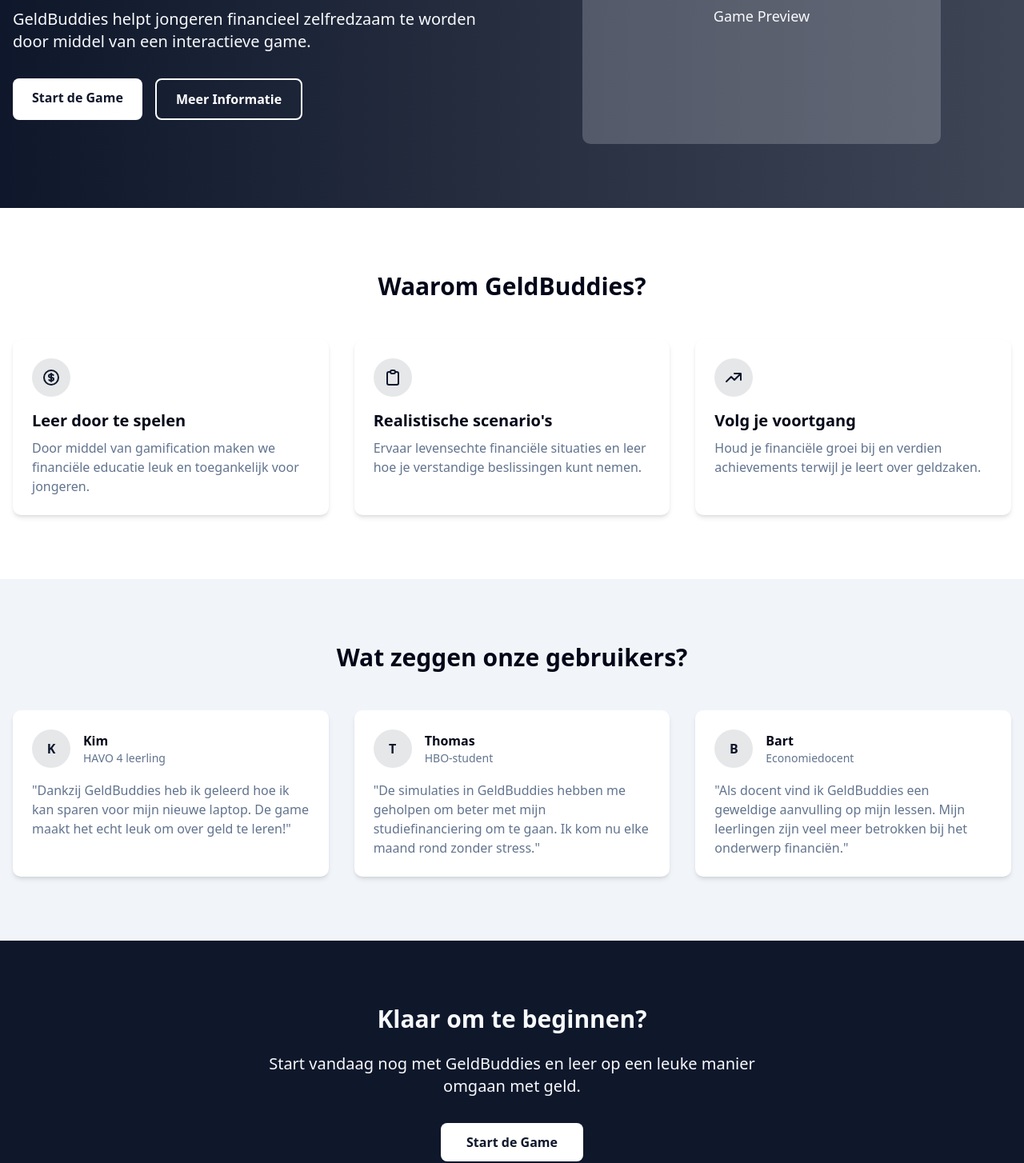
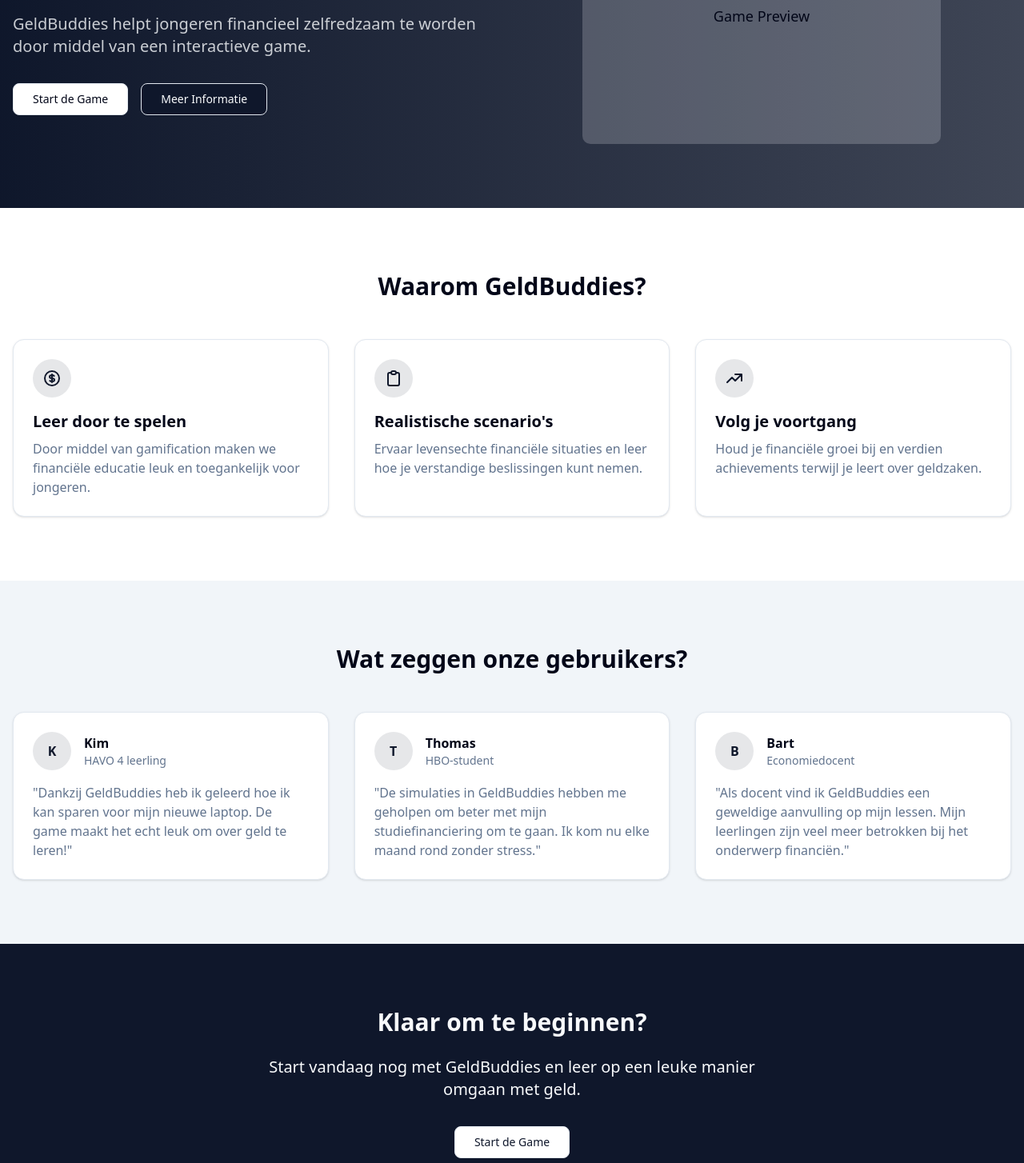
Before and after one commit to geldbuddies/geldbuddies, a Next.js app: page / in a window 1280 px wide. Shown: the part 276-1730 px from the top of the page at 80% size. Built offline with nearby package versions, Linux system fonts and the light colour scheme.

Commit message:
refactor: use shadcn Button and Card components

```diff
--- a/src/app/(website)/(home)/page.tsx
+++ b/src/app/(website)/(home)/page.tsx
@@ -1,33 +1,29 @@
+import { Button } from '@/components/ui/button';
+import { Card, CardContent, CardDescription, CardHeader, CardTitle } from '@/components/ui/card';
 import Link from 'next/link';
 
 export default function HomePage() {
   return (
     <div className="flex flex-col">
       {/* Hero Section */}
-      <section className="bg-gradient-to-r from-primary to-primary/80 text-primary-foreground py-20">
+      <section className="bg-gradient-to-r from-primary to-primary/80 py-20">
         <div className="container mx-auto px-4">
           <div className="flex flex-col md:flex-row items-center">
             <div className="md:w-1/2 mb-10 md:mb-0">
-              <h1 className="text-4xl md:text-5xl font-bold mb-6">
+              <h1 className="text-4xl text-primary-foreground md:text-5xl font-bold mb-6">
                 Leer slim omgaan met geld op een leuke manier
               </h1>
-              <p className="text-xl mb-8">
+              <p className="text-xl text-primary-foreground/80 mb-8">
                 GeldBuddies helpt jongeren financieel zelfredzaam te worden door middel van een
                 interactieve game.
               </p>
               <div className="flex flex-col sm:flex-row gap-4">
-                <Link
-                  href="/game"
-                  className="bg-background text-primary hover:bg-background/90 font-bold py-3 px-6 rounded-md text-center"
-                >
-                  Start de Game
-                </Link>
-                <Link
-                  href="/about"
-                  className="bg-transparent border-2 border-background text-background hover:bg-primary-foreground/10 font-bold py-3 px-6 rounded-md text-center"
-                >
-                  Meer Informatie
-                </Link>
+                <Button asChild variant="outline" size="lg">
+                  <Link href="/game">Start de Game</Link>
+                </Button>
+                <Button asChild variant="default" size="lg" className="border border-input">
+                  <Link href="/about">Meer Informatie</Link>
+                </Button>
               </div>
             </div>
             <div className="md:w-1/2 flex justify-center">
@@ -46,7 +42,8 @@
           <h2 className="text-3xl font-bold text-center mb-12">Waarom GeldBuddies?</h2>
 
           <div className="grid grid-cols-1 md:grid-cols-3 gap-8">
-            <div className="bg-card dark:bg-card p-6 rounded-lg shadow-md">
+            <Card className="p-0">
+              <CardContent className="p-6">
                 <div className="w-12 h-12 bg-primary/10 dark:bg-primary/20 rounded-full flex items-center justify-center mb-4">
                   <svg
                     xmlns="http://www.w3.org/2000/svg"
@@ -63,14 +60,16 @@
                     />
                   </svg>
                 </div>
-              <h3 className="text-xl font-bold mb-2">Leer door te spelen</h3>
-              <p className="text-muted-foreground dark:text-muted-foreground">
-                Door middel van gamification maken we financiële educatie leuk en toegankelijk voor
-                jongeren.
-              </p>
-            </div>
+                <CardTitle className="text-xl mb-2">Leer door te spelen</CardTitle>
+                <CardDescription className="text-base">
+                  Door middel van gamification maken we financiële educatie leuk en toegankelijk
+                  voor jongeren.
+                </CardDescription>
+              </CardContent>
+            </Card>
 
-            <div className="bg-card dark:bg-card p-6 rounded-lg shadow-md">
+            <Card className="p-0">
+              <CardContent className="p-6">
                 <div className="w-12 h-12 bg-primary/10 dark:bg-primary/20 rounded-full flex items-center justify-center mb-4">
                   <svg
                     xmlns="http://www.w3.org/2000/svg"
@@ -87,14 +86,16 @@
                     />
                   </svg>
                 </div>
-              <h3 className="text-xl font-bold mb-2">Realistische scenario's</h3>
-              <p className="text-muted-foreground dark:text-muted-foreground">
-                Ervaar levensechte financiële situaties en leer hoe je verstandige beslissingen kunt
-                nemen.
-              </p>
-            </div>
+                <CardTitle className="text-xl mb-2">Realistische scenario's</CardTitle>
+                <CardDescription className="text-base">
+                  Ervaar levensechte financiële situaties en leer hoe je verstandige beslissingen
+                  kunt nemen.
+                </CardDescription>
+              </CardContent>
+            </Card>
 
-            <div className="bg-card dark:bg-card p-6 rounded-lg shadow-md">
+            <Card className="p-0">
+              <CardContent className="p-6">
                 <div className="w-12 h-12 bg-primary/10 dark:bg-primary/20 rounded-full flex items-center justify-center mb-4">
                   <svg
                     xmlns="http://www.w3.org/2000/svg"
@@ -111,12 +112,13 @@
                     />
                   </svg>
                 </div>
-              <h3 className="text-xl font-bold mb-2">Volg je voortgang</h3>
-              <p className="text-muted-foreground dark:text-muted-foreground">
+                <CardTitle className="text-xl mb-2">Volg je voortgang</CardTitle>
+                <CardDescription className="text-base">
                   Houd je financiële groei bij en verdien achievements terwijl je leert over
                   geldzaken.
-              </p>
-            </div>
+                </CardDescription>
+              </CardContent>
+            </Card>
           </div>
         </div>
       </section>
@@ -127,59 +129,59 @@
           <h2 className="text-3xl font-bold text-center mb-12">Wat zeggen onze gebruikers?</h2>
 
           <div className="grid grid-cols-1 md:grid-cols-2 lg:grid-cols-3 gap-8">
-            <div className="bg-card dark:bg-card p-6 rounded-lg shadow-md">
+            <Card className="p-0">
+              <CardContent className="p-6">
                 <div className="flex items-center mb-4">
                   <div className="w-12 h-12 bg-primary/10 dark:bg-primary/20 rounded-full flex items-center justify-center mr-4">
                     <span className="text-primary dark:text-primary font-bold">K</span>
                   </div>
                   <div>
-                  <h4 className="font-bold">Kim</h4>
-                  <p className="text-muted-foreground dark:text-muted-foreground text-sm">
-                    HAVO 4 leerling
-                  </p>
+                    <CardTitle className="text-base">Kim</CardTitle>
+                    <CardDescription className="text-sm">HAVO 4 leerling</CardDescription>
                   </div>
                 </div>
                 <p className="text-muted-foreground dark:text-muted-foreground">
                   "Dankzij GeldBuddies heb ik geleerd hoe ik kan sparen voor mijn nieuwe laptop. De
                   game maakt het echt leuk om over geld te leren!"
                 </p>
-            </div>
+              </CardContent>
+            </Card>
 
-            <div className="bg-card dark:bg-card p-6 rounded-lg shadow-md">
+            <Card className="p-0">
+              <CardContent className="p-6">
                 <div className="flex items-center mb-4">
                   <div className="w-12 h-12 bg-primary/10 dark:bg-primary/20 rounded-full flex items-center justify-center mr-4">
                     <span className="text-primary dark:text-primary font-bold">T</span>
                   </div>
                   <div>
-                  <h4 className="font-bold">Thomas</h4>
-                  <p className="text-muted-foreground dark:text-muted-foreground text-sm">
-                    HBO-student
-                  </p>
+                    <CardTitle className="text-base">Thomas</CardTitle>
+                    <CardDescription className="text-sm">HBO-student</CardDescription>
                   </div>
                 </div>
                 <p className="text-muted-foreground dark:text-muted-foreground">
                   "De simulaties in GeldBuddies hebben me geholpen om beter met mijn
                   studiefinanciering om te gaan. Ik kom nu elke maand rond zonder stress."
                 </p>
-            </div>
+              </CardContent>
+            </Card>
 
-            <div className="bg-card dark:bg-card p-6 rounded-lg shadow-md">
+            <Card className="p-0">
+              <CardContent className="p-6">
                 <div className="flex items-center mb-4">
                   <div className="w-12 h-12 bg-primary/10 dark:bg-primary/20 rounded-full flex items-center justify-center mr-4">
                     <span className="text-primary dark:text-primary font-bold">B</span>
                   </div>
                   <div>
-                  <h4 className="font-bold">Bart</h4>
-                  <p className="text-muted-foreground dark:text-muted-foreground text-sm">
-                    Economiedocent
-                  </p>
+                    <CardTitle className="text-base">Bart</CardTitle>
+                    <CardDescription className="text-sm">Economiedocent</CardDescription>
                   </div>
                 </div>
                 <p className="text-muted-foreground dark:text-muted-foreground">
                   "Als docent vind ik GeldBuddies een geweldige aanvulling op mijn lessen. Mijn
                   leerlingen zijn veel meer betrokken bij het onderwerp financiën."
                 </p>
-            </div>
+              </CardContent>
+            </Card>
           </div>
         </div>
       </section>
@@ -191,12 +193,14 @@
           <p className="text-xl mb-8 max-w-2xl mx-auto">
             Start vandaag nog met GeldBuddies en leer op een leuke manier omgaan met geld.
           </p>
-          <Link
-            href="/game"
-            className="bg-background text-primary hover:bg-background/90 font-bold py-3 px-8 rounded-md inline-block"
+          <Button
+            asChild
+            variant="outline"
+            size="lg"
+            className="bg-background text-primary hover:bg-background/90"
           >
-            Start de Game
-          </Link>
+            <Link href="/game">Start de Game</Link>
+          </Button>
         </div>
       </section>
     </div>
```
Also changed, not shown: src/app/(website)/about/page.tsx (+70 -39 lines), src/app/(website)/contact/page.tsx (+20 -16 lines). Lines whose indentation alone changed are shown as unchanged.
